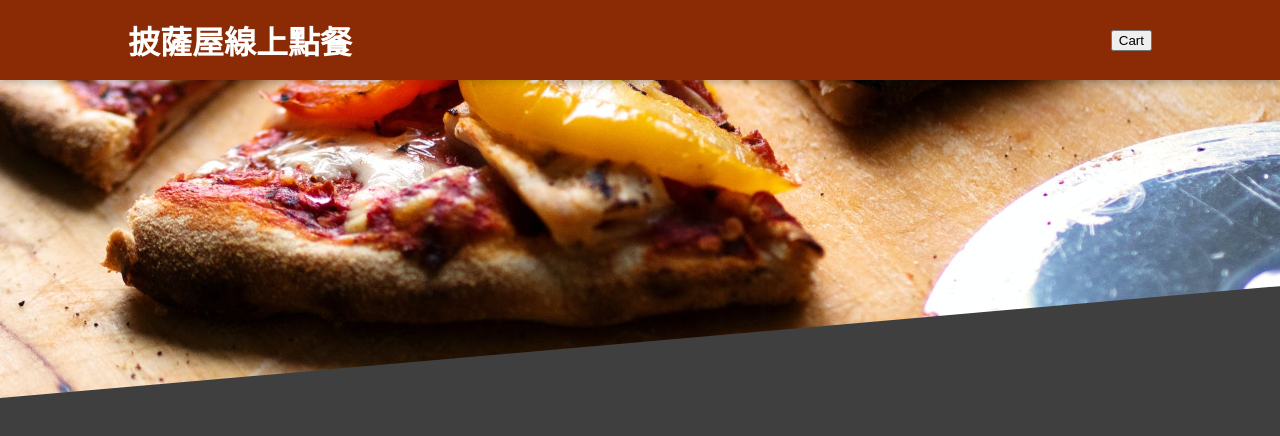
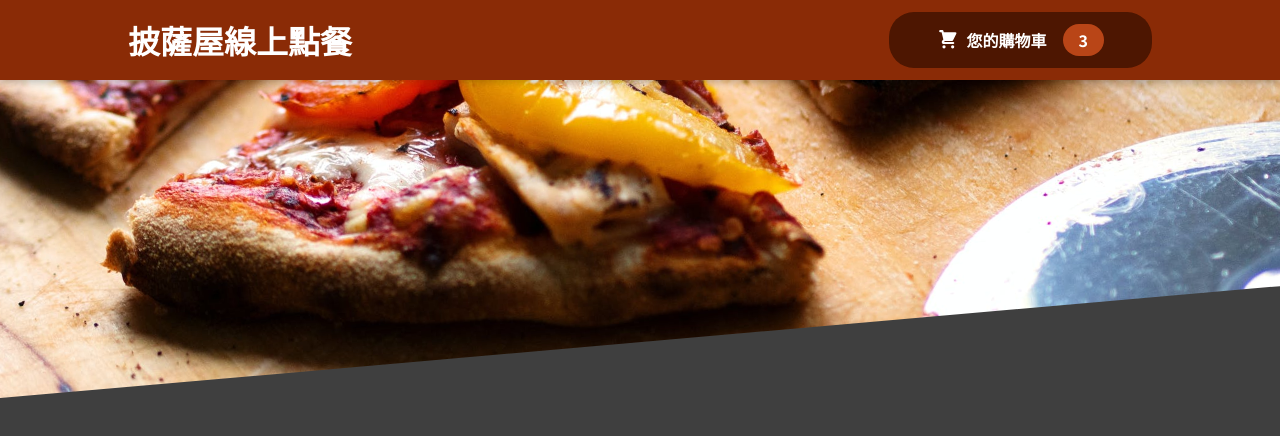
Before and after one commit to wintersprouter/order-app-react, a React (Create React App) app: page / in a window 1280 px wide. Shown: the top 436 px of the page. Built offline with nearby package versions, Linux system fonts and the light colour scheme.

Commit message:
feat: adding the Cart button component

```diff
--- /dev/null
+++ b/src/components/Cart/CartIcon.js
@@ -0,0 +1,13 @@
+const CartIcon = () => {
+  return (
+    <svg
+      xmlns="http://www.w3.org/2000/svg"
+      viewBox="0 0 20 20"
+      fill="currentColor"
+    >
+      <path d="M3 1a1 1 0 000 2h1.22l.305 1.222a.997.997 0 00.01.042l1.358 5.43-.893.892C3.74 11.846 4.632 14 6.414 14H15a1 1 0 000-2H6.414l1-1H14a1 1 0 00.894-.553l3-6A1 1 0 0017 3H6.28l-.31-1.243A1 1 0 005 1H3zM16 16.5a1.5 1.5 0 11-3 0 1.5 1.5 0 013 0zM6.5 18a1.5 1.5 0 100-3 1.5 1.5 0 000 3z" />
+    </svg>
+  )
+}
+
+export default CartIcon
--- a/src/components/Layout/Header.js
+++ b/src/components/Layout/Header.js
@@ -1,13 +1,14 @@
 import { Fragment } from 'react'
 
 import mealsImage from '../../asset/meals.jpeg'
+import HeaderCartButton from './HeaderCartButton'
 import classes from './Header.module.css'
 const Header = props => {
   return (
     <Fragment>
       <header className={classes.header}>
         <h1>披薩屋線上點餐</h1>
-        <button>Cart</button>
+        <HeaderCartButton />
       </header>
       <div className={classes['main-image']}>
         <img src={mealsImage} alt="餐點" />
--- /dev/null
+++ b/src/components/Layout/HeaderCartButton.js
@@ -0,0 +1,15 @@
+import CartIcon from '../Cart/CartIcon'
+import classes from './HeaderCartButton.module.css'
+const HeaderCartButton = props => {
+  return (
+    <button className={classes.button}>
+      <span className={classes.icon}>
+        <CartIcon />
+      </span>
+      <span>您的購物車</span>
+      <span className={classes.badge}>3</span>
+    </button>
+  )
+}
+
+export default HeaderCartButton
--- /dev/null
+++ b/src/components/Layout/HeaderCartButton.module.css
@@ -0,0 +1,59 @@
+.button {
+  cursor: pointer;
+  font: inherit;
+  border: none;
+  background-color: #4d1601;
+  color: white;
+  padding: 0.75rem 3rem;
+  display: flex;
+  justify-content: space-around;
+  align-items: center;
+  border-radius: 25px;
+  font-weight: bold;
+}
+
+.button:hover,
+.button:active {
+  background-color: #2c0d00;
+}
+
+.icon {
+  width: 1.35rem;
+  height: 1.35rem;
+  margin-right: 0.5rem;
+}
+
+.badge {
+  background-color: #b94517;
+  padding: 0.25rem 1rem;
+  border-radius: 25px;
+  margin-left: 1rem;
+  font-weight: bold;
+}
+
+.button:hover .badge,
+.button:active .badge {
+  background-color: #92320c;
+}
+
+.bump {
+  animation: bump 300ms ease-out;
+}
+
+@keyframes bump {
+  0% {
+    transform: scale(1);
+  }
+  10% {
+    transform: scale(0.9);
+  }
+  30% {
+    transform: scale(1.1);
+  }
+  50% {
+    transform: scale(1.15);
+  }
+  100% {
+    transform: scale(1);
+  }
+}
```
Also changed, not shown: 1 other file (tests, documents, lock files or other folders).
